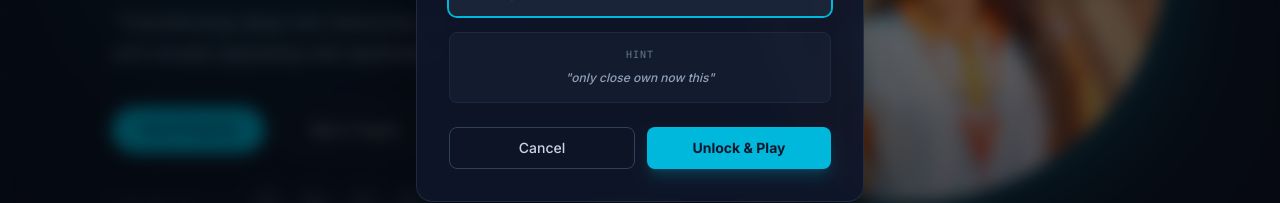
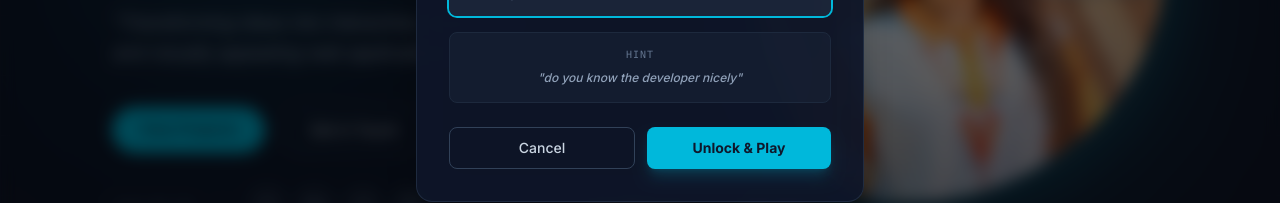
Before and after one commit to nabingyawali11/aaaa, a React (Vite) app: page / in a window 1280 px wide. Both pictures are taken after a click on the button "Music Player". Shown: the part 405-608 px from the top of the page. Built offline with nearby package versions, Linux system fonts and the light colour scheme.

Commit message:
Update password and hint

```diff
--- a/src/components/MusicPlayer.jsx
+++ b/src/components/MusicPlayer.jsx
@@ -56,7 +56,7 @@ const MusicPlayer = () => {
 
   const handleSubmit = (e) => {
     e.preventDefault();
-    if (password === "20630431") {
+    if (password === "20610113") {
       setIsUnlocked(true);
       setIsOpen(false);
       setError("");
@@ -175,7 +175,7 @@ const MusicPlayer = () => {
                     Hint
                   </span>
                   <span className="text-xs text-slate-400 font-medium italic">
-                    "only close own now this"
+                    "do you know the developer nicely"
                   </span>
                 </div>
 
```
